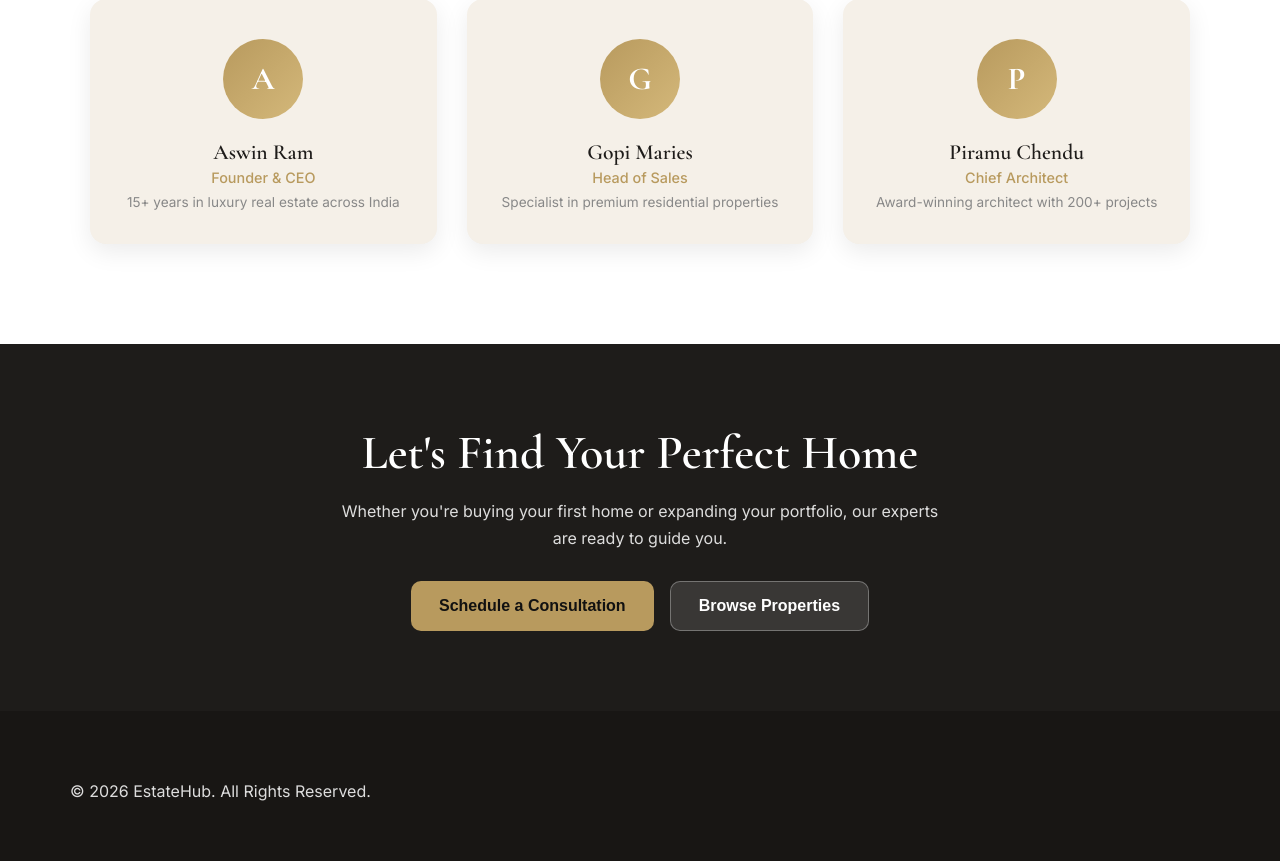
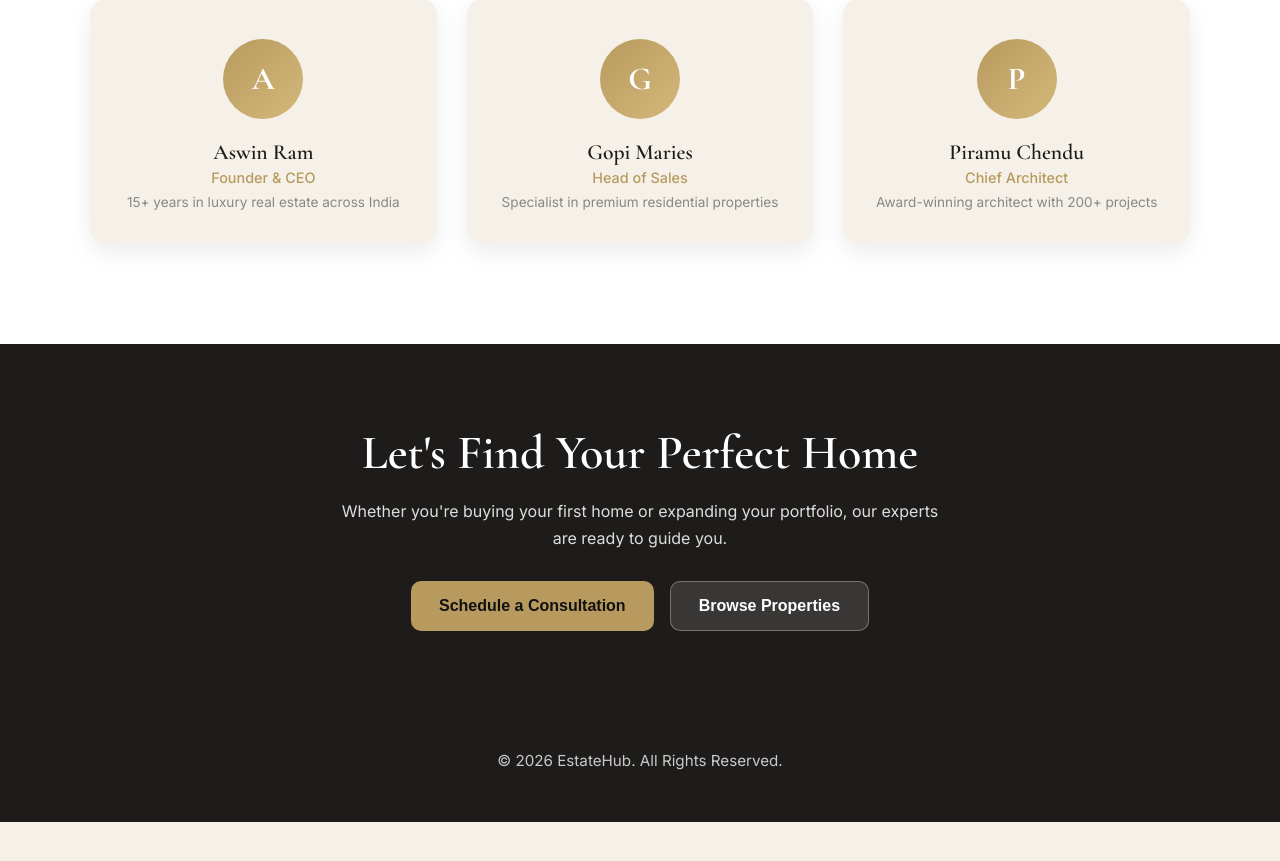
Before and after one commit to Aswin-100611/real-estate-project, a React (Create React App) app: page /about in a window 1280 px wide. Shown: the part 2324-3185 px from the top of the page. After the commit the page ends 3146 px from the top, so only its background shows below. Built offline with nearby package versions, Linux system fonts and the light colour scheme.

Commit message:
aligned copyrights into center

```diff
--- a/src/components/AboutSection.css
+++ b/src/components/AboutSection.css
@@ -393,6 +393,18 @@
   background: rgba(255, 255, 255, .2);
 }
 
+.footer {
+  background: var(--charcoal);
+  color: rgba(255, 255, 255, 0.6);
+  padding: 40px 20px;
+  text-align: center;
+  font-size: 0.95rem;
+}
+
+.footer p:hover {
+  color: var(--gold);
+}
+
 /* ===== RESPONSIVE ===== */
 @media (max-width: 900px) {
   .about-hero-content h1 {
@@ -434,6 +446,8 @@
     grid-template-columns: repeat(2, 1fr);
   }
 
+
+
   .about-values,
   .about-team {
     padding: 60px 20px;
--- a/src/components/AboutSection.jsx
+++ b/src/components/AboutSection.jsx
@@ -181,9 +181,9 @@ export default function AboutSection() {
           <div className="mv-card mv-card--mission">
             <div className="mv-card-icon">
               <svg width="24" height="24" viewBox="0 0 24 24" fill="none" stroke="currentColor" strokeWidth="1.8" strokeLinecap="round" strokeLinejoin="round">
-                <circle cx="12" cy="12" r="10"/>
-                <line x1="2" y1="12" x2="22" y2="12"/>
-                <path d="M12 2a15.3 15.3 0 0 1 4 10 15.3 15.3 0 0 1-4 10 15.3 15.3 0 0 1-4-10 15.3 15.3 0 0 1 4-10z"/>
+                <circle cx="12" cy="12" r="10" />
+                <line x1="2" y1="12" x2="22" y2="12" />
+                <path d="M12 2a15.3 15.3 0 0 1 4 10 15.3 15.3 0 0 1-4 10 15.3 15.3 0 0 1-4-10 15.3 15.3 0 0 1 4-10z" />
               </svg>
             </div>
             <h3>Our Mission</h3>
@@ -198,7 +198,7 @@ export default function AboutSection() {
           <div className="mv-card mv-card--vision">
             <div className="mv-card-icon">
               <svg width="24" height="24" viewBox="0 0 24 24" fill="none" stroke="currentColor" strokeWidth="1.8" strokeLinecap="round" strokeLinejoin="round">
-                <path d="M21 2l-2 2m-7.61 7.61a5.5 5.5 0 1 1-7.778 7.778 5.5 5.5 0 0 1 7.777-7.777zm0 0L15.5 7.5m0 0l3 3L22 7l-3-3m-3.5 3.5L19 4"/>
+                <path d="M21 2l-2 2m-7.61 7.61a5.5 5.5 0 1 1-7.778 7.778 5.5 5.5 0 0 1 7.777-7.777zm0 0L15.5 7.5m0 0l3 3L22 7l-3-3m-3.5 3.5L19 4" />
               </svg>
             </div>
             <h3>Our Vision</h3>
@@ -259,7 +259,7 @@ export default function AboutSection() {
       <footer className="footer">
 
         <div>
-          © 2026 EstateHub. All Rights Reserved.
+          <p>© 2026 EstateHub. All Rights Reserved.</p>
         </div>
 
       </footer>
```
